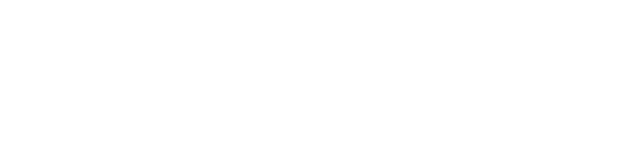
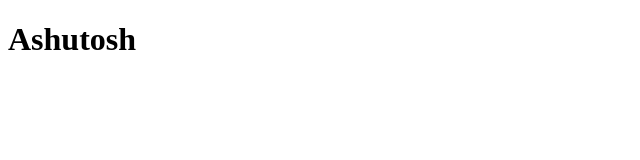
Before and after one commit to CodingFS/Product-Landing-Page, a plain HTML site: page index.html in a window 1280 px wide. Shown: the whole page, without its empty margins (0-640 px from the left). Drawn offline with Linux system fonts and the light colour scheme.

Commit message:
added heading

```diff
--- a/index.html
+++ b/index.html
@@ -4,9 +4,9 @@
     <meta charset="UTF-8">
     <meta name="viewport" content="width=device-width, initial-scale=1.0">
     <meta http-equiv="X-UA-Compatible" content="ie=edge">
-    <title>Document</title>
+    <title>Product Landing Page</title>
 </head>
 <body>
-
+    <h1>Ashutosh</h1>
 </body>
 </html>
```
